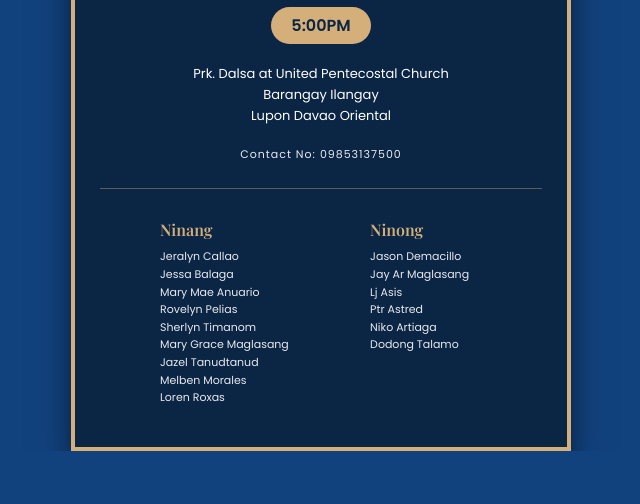
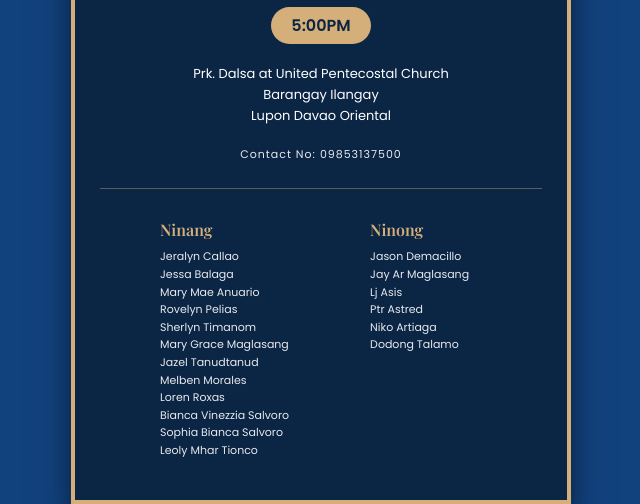
Before and after one commit to hanzelmaec-hash/Gideon-s-Christening, a plain HTML site: page index.html in a window 1280 px wide. Shown: the part 379-883 px from the top of the page, without its empty margins (319-959 px from the left). Before the commit the page ends 830 px from the top, so only its background shows below. Drawn offline with nearby package versions, Linux system fonts and the light colour scheme.

Commit message:
Update index.html

```diff
--- a/index.html
+++ b/index.html
@@ -45,6 +45,10 @@
       <li>Jazel Tanudtanud</li>
       <li>Melben Morales</li>
       <li>Loren Roxas</li>
+      <li>Bianca Vinezzia Salvoro</li>
+      <li>Sophia Bianca Salvoro</li>
+       <li>Leoly Mhar Tionco</li>
+
 
     </ul>
   </div>
```
